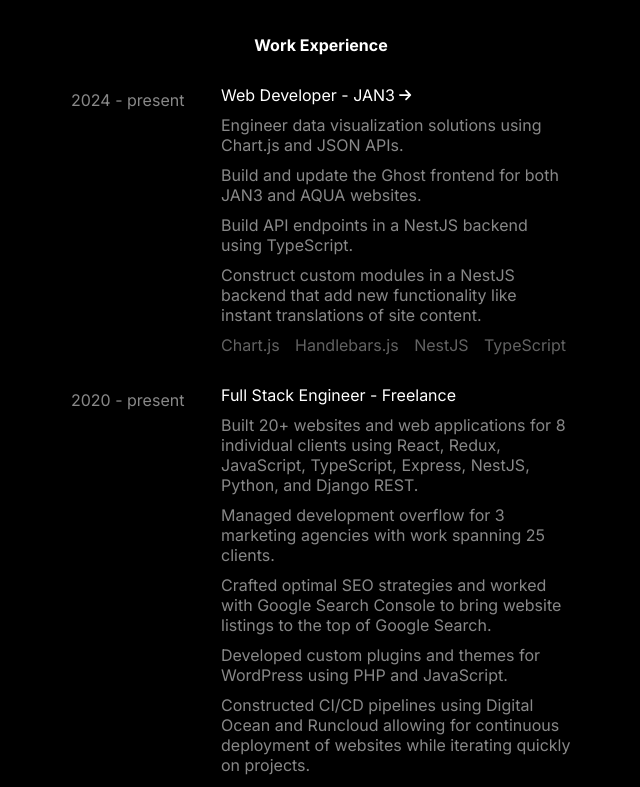
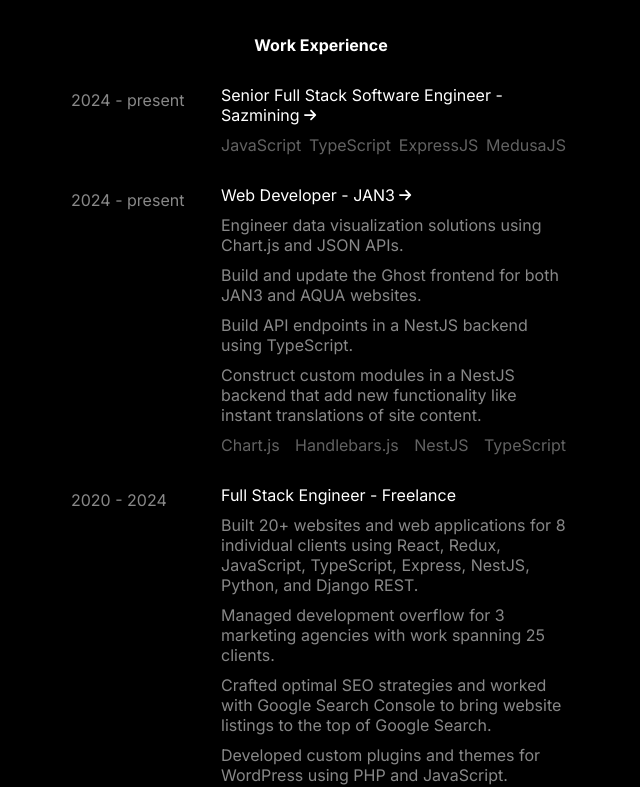
Before and after one commit to TheBrandonDelgado/personal-website, a React (Create React App) app: page / in a window 1280 px wide. Shown: the part 840-1627 px from the top of the page, without its empty margins (319-959 px from the left). Built offline with nearby package versions, Linux system fonts and the light colour scheme.

Commit message:
Update work experience

```diff
--- a/src/components/workExperience.js
+++ b/src/components/workExperience.js
@@ -7,6 +7,19 @@ function WorkExperience() {
     const [ anchorHover, setAnchorHover ] = useState(false);
 
     const experience = [
+        {
+            years: "2024 - present",
+            title: "Senior Full Stack Software Engineer",
+            company: "Sazmining",
+            link: "https://www.sazmining.com",
+            descriptions: [],
+            technologies: [
+                "JavaScript",
+                "TypeScript",
+                "ExpressJS",
+                "MedusaJS"
+            ]
+        },
         {
             years: "2024 - present",
             title: "Web Developer",
@@ -26,7 +39,7 @@ function WorkExperience() {
             ]
         },
         {
-            years: "2020 - present",
+            years: "2020 - 2024",
             title: "Full Stack Engineer",
             company: "Freelance",
             descriptions: [
```
